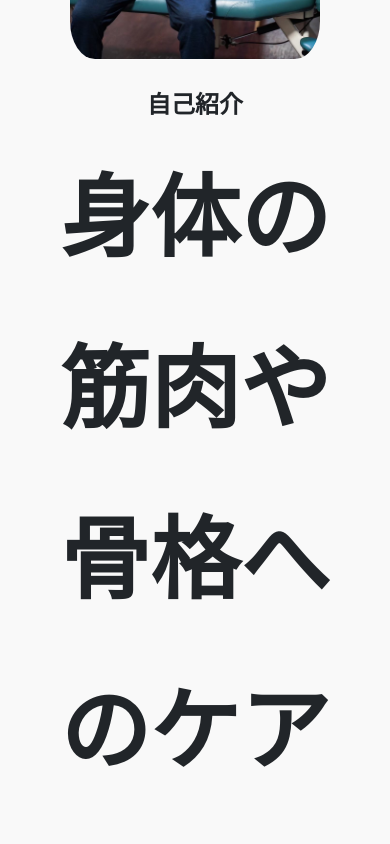
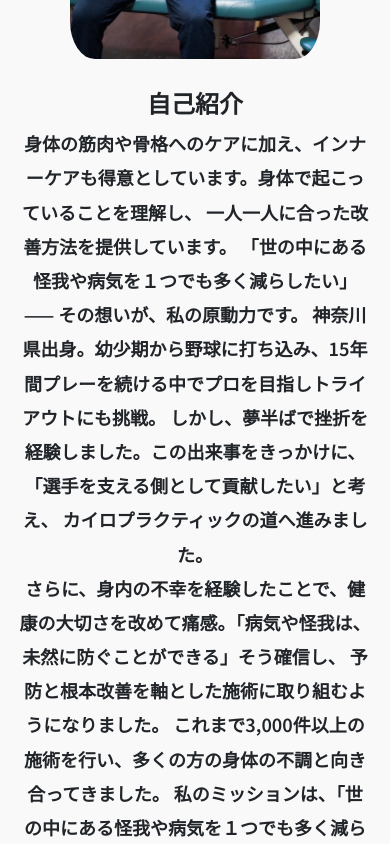
Before and after one commit to cyobi164/yoshida, a React (Vite) app: page / in a window 390 px wide. Shown: the part 1380-2224 px from the top of the page. Built offline with nearby package versions, Linux system fonts and the light colour scheme; a web font is replaced by a local one.

Commit message:
is saved

```diff
--- a/src/component/Main.css
+++ b/src/component/Main.css
@@ -111,7 +111,11 @@ body {
         text-align: center;
     }
     .about-text p {
-        font-size: 90px;
+        font-size: 18px;
+        line-height: 1.9; /* Increased line height */
+        word-break: break-word; /* Prevents awkward breaks */
+        hyphens: auto; /* Adds hyphens where necessary */
+        margin-bottom: 15px;
     }
 }
 
```
